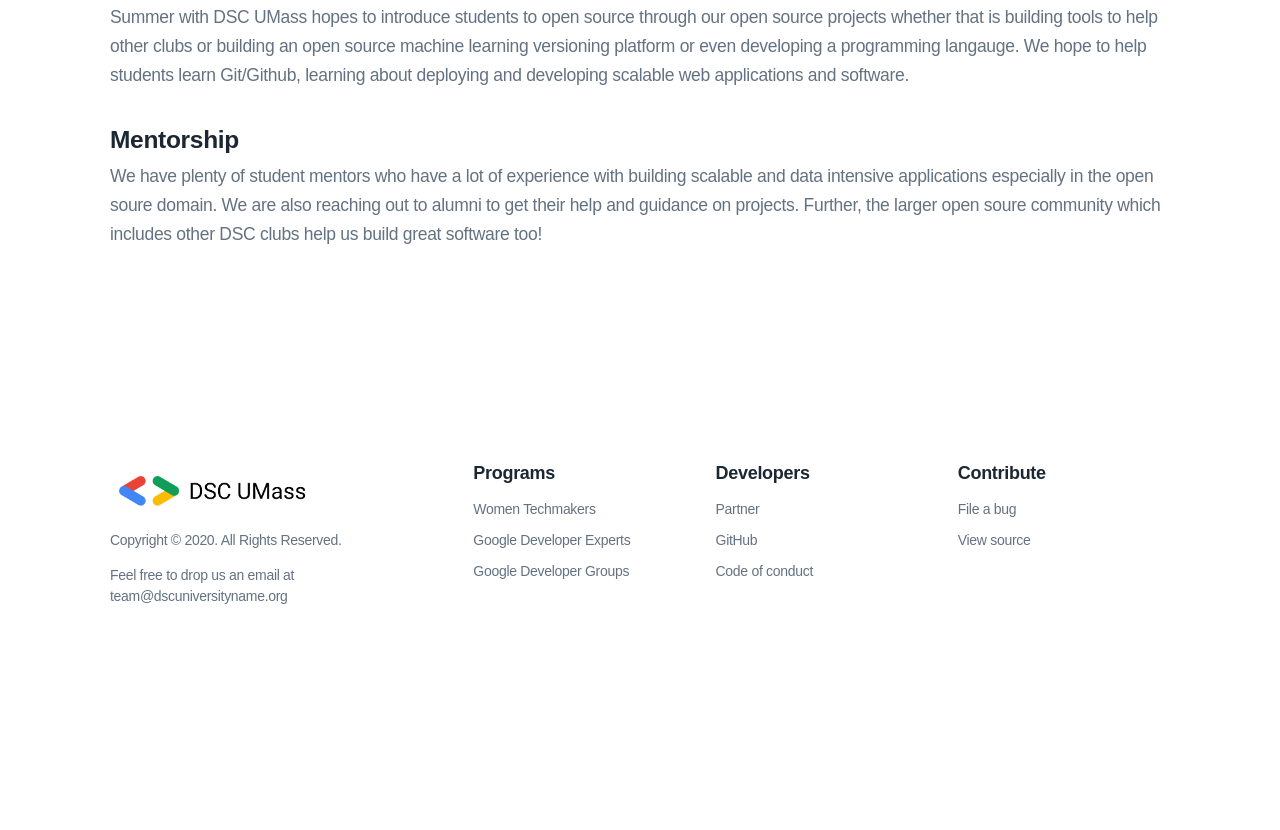
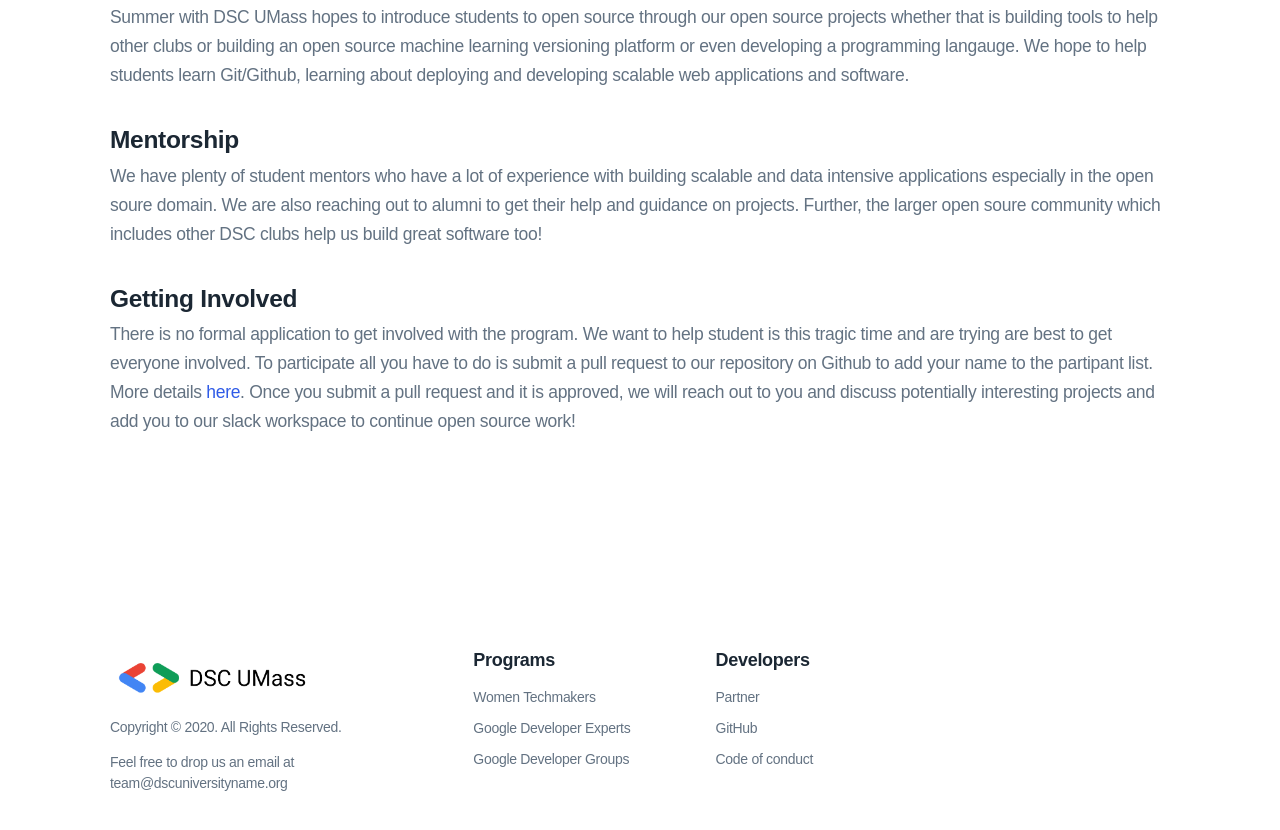
Before and after one commit to dsc-umass/umass-dsc-website, a website: page public/src/summer.html in a window 1280 px wide. Shown: the part 755-1585 px from the top of the page. Before the commit the page ends 1462 px from the top, so only its background shows below. Drawn offline with Linux system fonts and the light colour scheme; files that its build step writes are made by us from their sources; files whose address does not match are found by name; a web font is replaced by a local one.

Commit message:
minor changes

```diff
--- a/public/src/summer.html
+++ b/public/src/summer.html
@@ -83,6 +83,13 @@
 
      </p>
 
+     <br>
+     <h3 class="zuri">Getting Involved</h3>
+
+     <p class="lead">There is no formal application to get involved with the program. We want to help student is this tragic time and are trying are best to get everyone involved. To participate all you have to do is submit a pull request to our repository on Github to add your name to the partipant list. More details <a href="https://github.com/dsc-umass/summer-with-dsc/blob/master/first-task.md">here</a>. Once you submit a pull request and it is approved, we will reach out to you and discuss potentially interesting projects and add you to our slack workspace to continue open source work!
+
+     </p>
+
 
     </div>
 </section>
@@ -136,19 +143,6 @@
                             </ul>
                         </div>
                     </div>
-                    <div class="col-md-4">
-                        <div class="footer-widget">
-                            <h4 class="footer-widget__title">Contribute</h4>
-                            <ul class="list-unstyled">
-                                <li>
-                                    <a href="https://github.com/kelvinkamau/Vibranium/issues/new?template=documentation-bug.md" target="_blank" rel="noopener noreferrer">File a bug</a>
-                                </li>
-                                <li>
-                                    <a href="https://github.com/kelvinkamau/Vibranium" target="_blank" rel="noopener noreferrer">View source</a>
-                                </li>
-                            </ul>
-                        </div>
-                    </div>
                 </div>
             </div>
         </div>
```
Also changed, not shown: public/summer.html (+1 -1 lines).
